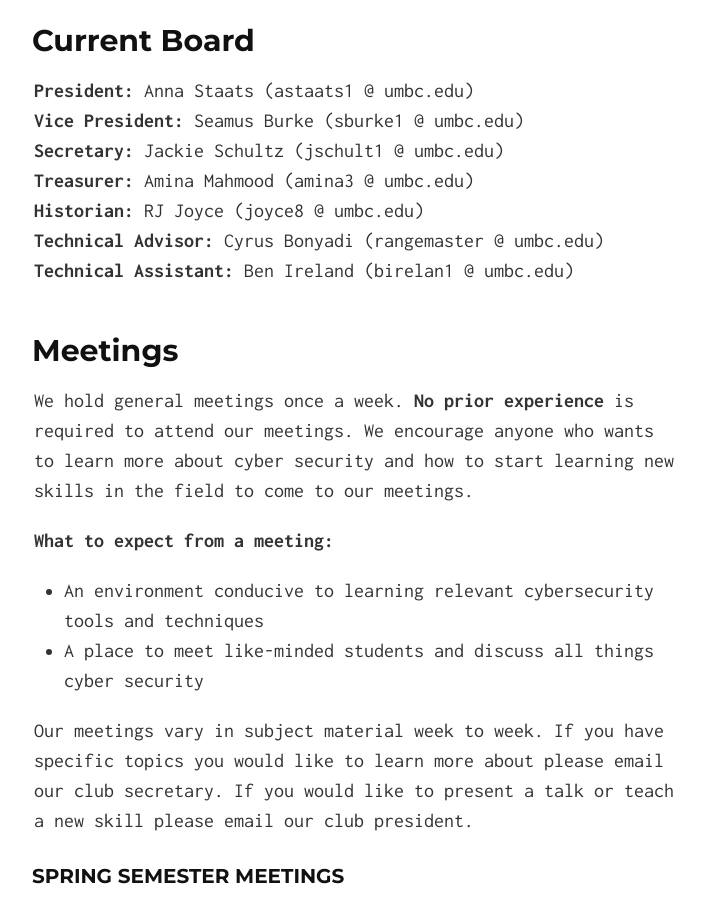
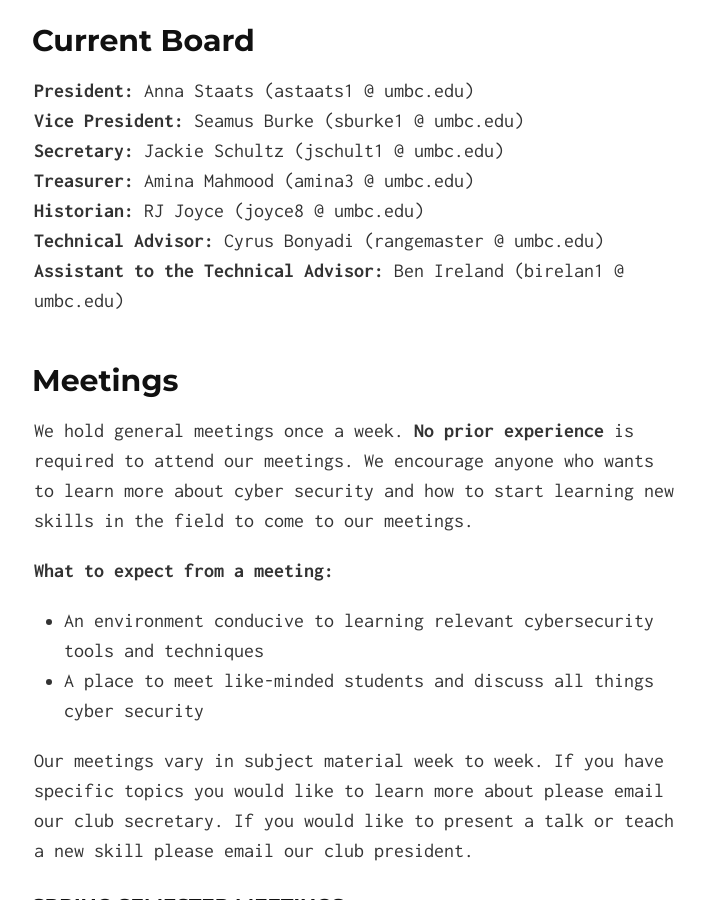
Before and after one commit to UMBCCyberDawgs/umbccyberdawgs.github.io, a Jekyll site: the page built from index.md, in a window 1280 px wide and 900 px high, scrolled down 764 px. Shown: the whole window, without its empty margins (286-991 px from the left). Built offline with Jekyll 4.4.1, drawn with Linux system fonts in a browser that asks for light colours; our own code applies the rules of GitHub Pages for plain Markdown files.

Commit message:
Update index.md

```diff
--- a/index.md
+++ b/index.md
@@ -27,7 +27,7 @@ There are a few things you can do to get involved with the club.
 **Treasurer:** Amina Mahmood (amina3 @ umbc.edu)
 **Historian:** RJ Joyce (joyce8 @ umbc.edu)
 **Technical Advisor:** Cyrus Bonyadi (rangemaster @ umbc.edu)
-**Technical Assistant:** Ben Ireland (birelan1 @ umbc.edu)
+**Assistant to the Technical Advisor:** Ben Ireland (birelan1 @ umbc.edu)
 
 ## <a name="meetings">Meetings
 
```
